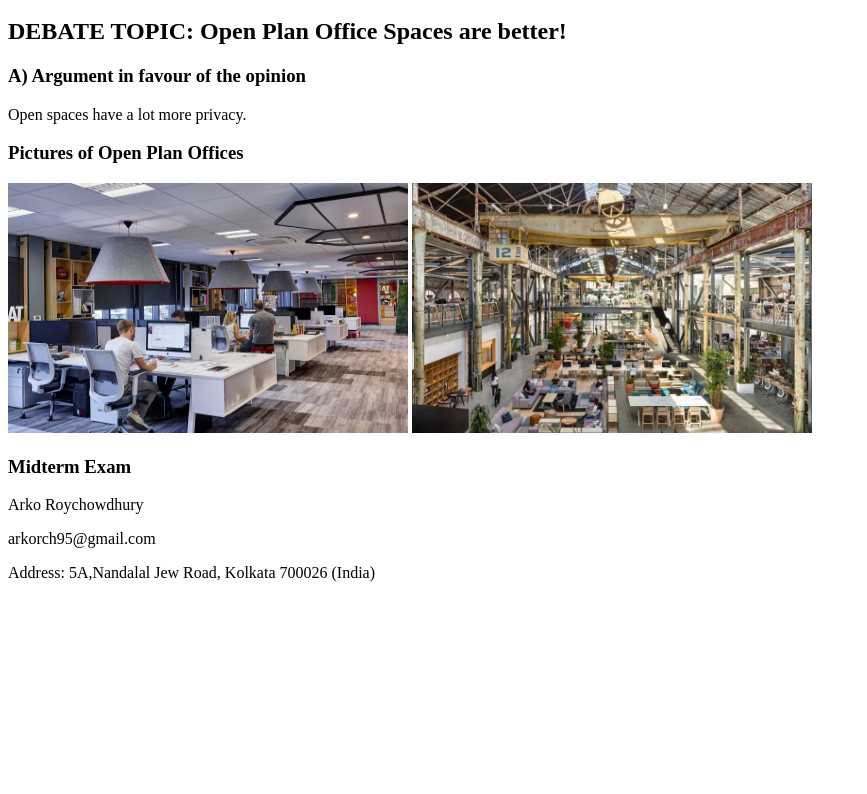
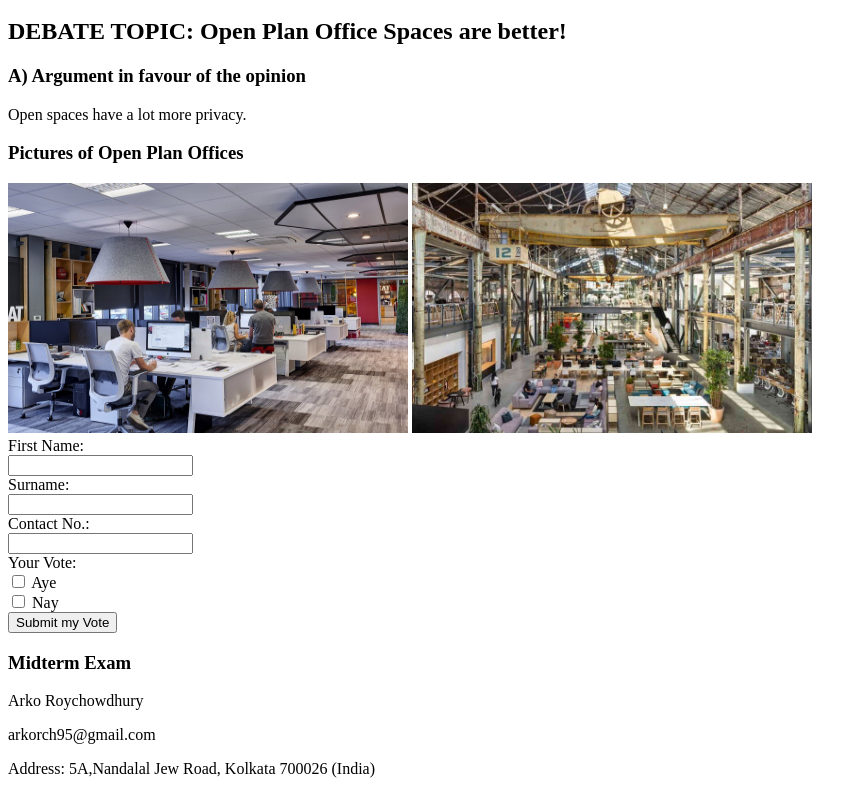
Before and after one commit to arkorch/Midterm_Exam, a plain HTML site: page index.html in a window 1280 px wide. Shown: the part 151-945 px from the top of the page, without its empty margins (0-867 px from the left). Before the commit the page ends 800 px from the top, so only its background shows below. Drawn offline with Linux system fonts and the light colour scheme.

Commit message:
Updated html-Added voting form

```diff
--- a/index.html
+++ b/index.html
@@ -38,11 +38,28 @@
 
 <!--THIS IS PART 2-->
 
+
+
 <!--THIS IS PART 3-->
 
+<section>
+<form>
+	<label>First Name:</label><br>
+	<input type="text" name="firstname"><br>
+	<label>Surname:</label><br>
+	<input type="text" name="surname"> <br />
+	<label>Contact No.:</label><br>
+	<input type="text" name="contact_no"> <br />
 
+	<label>Your Vote:</label><br>
+	<input type="checkbox" value="Aye">
+	<label for="aye">Aye</label><br>
+	<input type="checkbox" value="Nay">
+	<label for="nay">Nay</label><br>
 
-
+	<input type="submit" value="Submit my Vote">
+</form>
+</section>
 
 
 <!--THIS IS FOOTER-->
```
